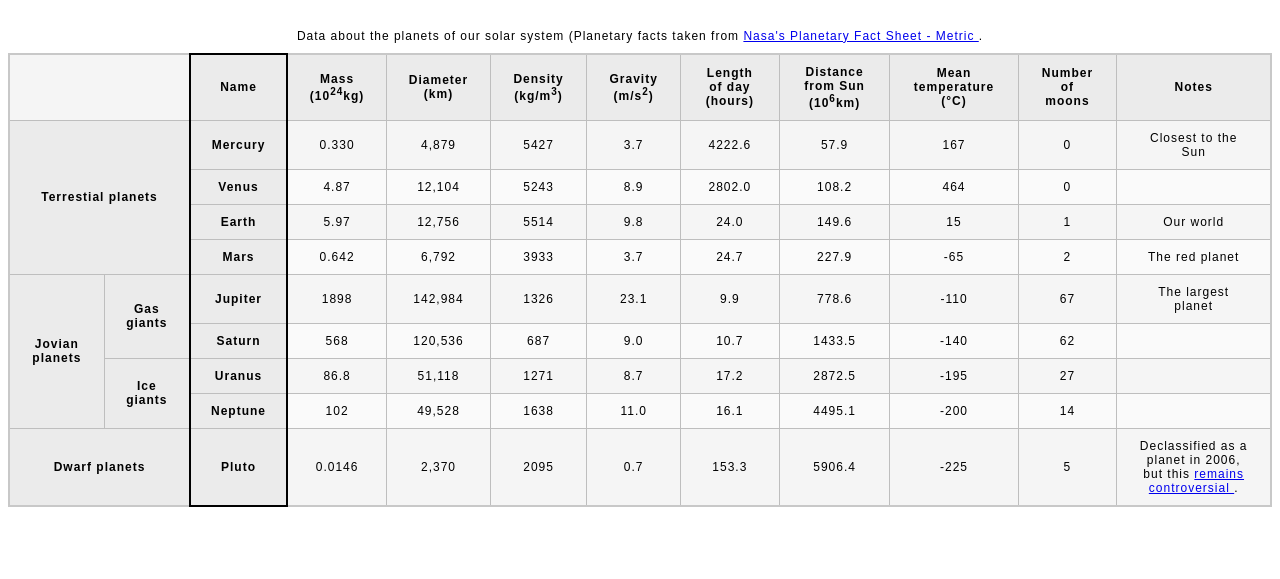
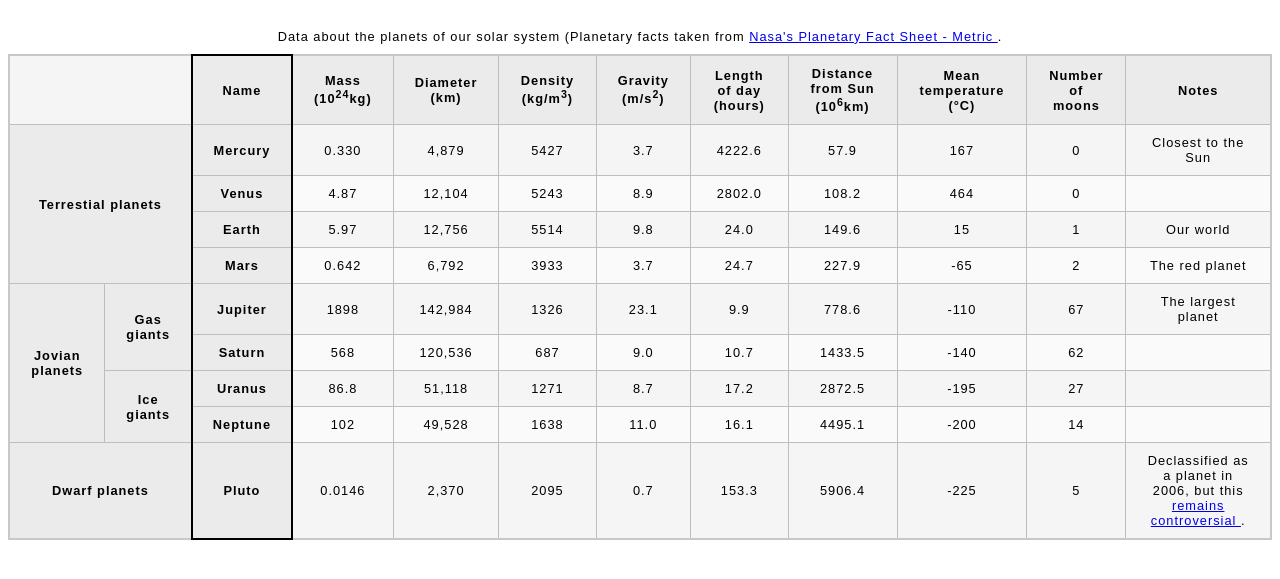
Before and after one commit to jray571/GitHub-Repository-Folder, a plain HTML site: page planets-table/index.html in a window 1280 px wide. Shown: the part 61-640 px from the top of the page. Drawn offline with Linux system fonts and the light colour scheme.

Commit message:
plant-data

```diff
--- a/planets-table/css/style.css
+++ /dev/null
@@ -1,55 +0,0 @@
-html {
-  font-family: sans-serif;
-    font-size:16px;
-}
-
-header,
-main {
-
-    margin:0 auto;
-    width:80%;
-}
-
-table {
-  border-collapse: collapse;
-  border: 2px solid rgb(200,200,200);
-  letter-spacing: 1px;
-  font-size: 0.75rem;
-    width:100%;
-    max-width:1920px;
-}
-
-td, th {
-  border: 1px solid rgb(190,190,190);
-  padding: .625rem 1.25rem;
-}
-
-th {
-  background-color: rgb(235,235,235);
-}
-
-td {
-  text-align: center;
-}
-
-tr:nth-child(even) td {
-  background-color: rgb(250,250,250);
-}
-
-tr:nth-child(odd) td {
-  background-color: rgb(245,245,245);
-}
-
-col:nth-child(2) {
-    border:2px solid #000;
-}
-
-caption {
-  padding: .625rem;
-}
-
-img {
-
-    width:100%; max-width:4.53125rem;
-
-}
--- a/planets-table/index.html
+++ b/planets-table/index.html
@@ -1,11 +1,12 @@
 <!DOCTYPE html>
-<html lang="en">
+<html lang="en-US">
     <head>
         <meta charset="utf-8">
+        <meta name="author" content="John Raven Apal">
         <meta name="viewport" content="width=device-width, initial-scale=1.0">
-        <meta name="author" content="John Durham">
-        <link href="css/style.css" rel="stylesheet" type="text/css">
-  </head>
+        <link rel="stylesheet" type="text/css" href="styles/style.css">
+        <title>Structuring planet data</title>
+    </head>
     <body>
 
         <h1>Planets data</h1>
--- /dev/null
+++ b/planets-table/styles/style.css
@@ -0,0 +1,35 @@
+html {
+    font-family: sans-serif;
+}
+
+table {
+    border-collapse: collapse;
+    border: 2px solid rgb(200,200,200);
+    letter-spacing: 1px;
+    font-size: 0.8rem;
+}
+
+td, th {
+    border: 1px solid rgb(190,190,190);
+    padding: 10px 20px;
+}
+
+th {
+    background-color: rgb(235,235,235);
+}
+
+td {
+    text-align: center;
+}
+
+tr:nth-child(even) td {
+    background-color: rgb(250,250,250);
+}
+
+tr:nth-child(odd) td {
+    background-color: rgb(245,245,245);
+}
+
+caption {
+    padding: 10px;
+}
```
Also changed, not shown: planets-table/images/earth.png (deleted), planets-table/images/jupiter.jpg (deleted), planets-table/images/mars.jpg (deleted), planets-table/images/mercury.jpg (deleted), planets-table/images/neptune.jpg (deleted), planets-table/images/pluto.jpg (deleted), planets-table/images/saturn.jpg (deleted), planets-table/images/uranus.jpg (deleted), planets-table/images/venus.jpg (deleted), planets-table/planets-data.txt (added), planets-table/planets_data.txt (deleted), 3 other files.
